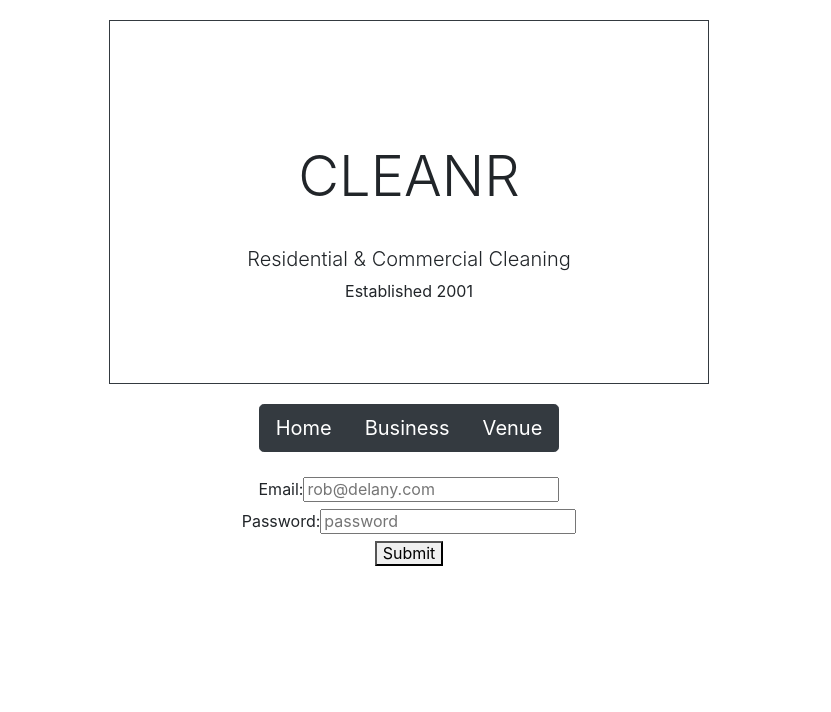
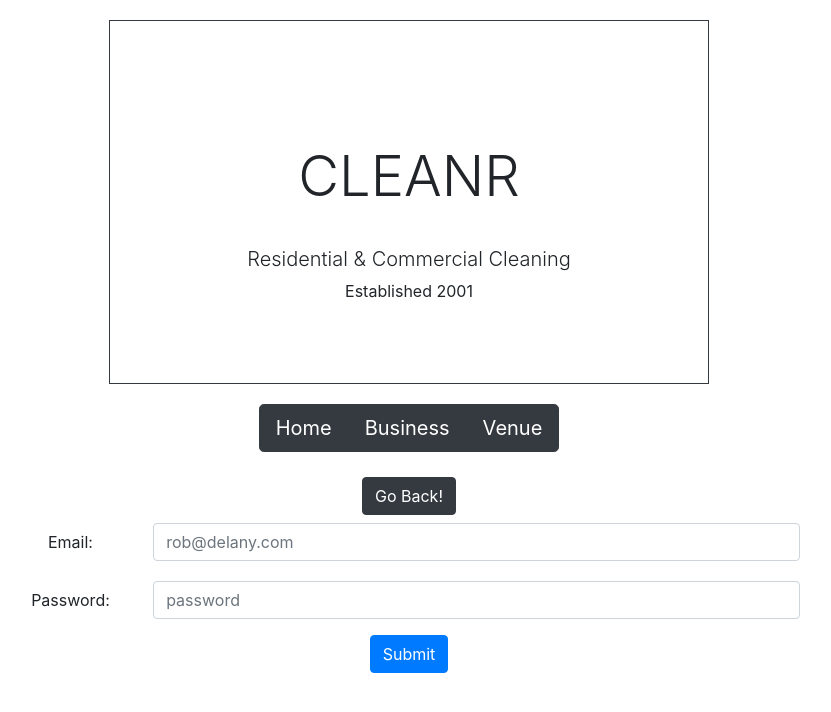
Before and after one commit to chosafine/CLEANR, a React (Create React App) app in the folder client/: page / in a window 1280 px wide. Both pictures are taken after a click on the button "Login". Shown: the top 712 px of the page, without its empty margins (231-1062 px from the left). Built offline with nearby package versions, Linux system fonts and the light colour scheme.

Commit message:
updating styling

```diff
--- a/client/package.json
+++ b/client/package.json
@@ -6,6 +6,7 @@
     "axios": "^0.19.2",
     "formik": "^2.1.4",
     "rc-calendar": "^9.15.9",
+    "rc-time-picker": "^3.7.3",
     "react": "^16.12.0",
     "react-dom": "^16.12.0",
     "react-redux": "^7.2.0",
--- a/client/public/index.html
+++ b/client/public/index.html
@@ -10,7 +10,12 @@
       content="A useful utility for managing clients, taking payment, and scheduling / doing estimates for services."
     />
     <link rel="apple-touch-icon" href="%PUBLIC_URL%/logo192.png" />
-    <link rel="stylesheet" href="https://stackpath.bootstrapcdn.com/bootstrap/4.4.1/css/bootstrap.min.css" integrity="sha384-Vkoo8x4CGsO3+Hhxv8T/Q5PaXtkKtu6ug5TOeNV6gBiFeWPGFN9MuhOf23Q9Ifjh" crossorigin="anonymous">
+    <link
+      rel="stylesheet"
+      href="https://stackpath.bootstrapcdn.com/bootstrap/4.4.1/css/bootstrap.min.css"
+      integrity="sha384-Vkoo8x4CGsO3+Hhxv8T/Q5PaXtkKtu6ug5TOeNV6gBiFeWPGFN9MuhOf23Q9Ifjh"
+      crossorigin="anonymous"
+    />
     <link
       rel="stylesheet"
       href="https://cdnjs.cloudflare.com/ajax/libs/normalize/8.0.1/normalize.min.css"
--- a/client/src/components/Authentication/authentication.css
+++ b/client/src/components/Authentication/authentication.css
@@ -1,10 +1,10 @@
 .company-auth {
-  position:relative;
-  bottom:0px;
+  position: relative;
+  bottom: 0px;
   margin: 0 auto;
   padding: 25px;
   width: 75%;
 }
 .center {
-  text-align:center
+  text-align: center;
 }
--- a/client/src/components/Authentication/authentication.js
+++ b/client/src/components/Authentication/authentication.js
@@ -26,18 +26,37 @@ class Authentication extends React.Component {
     });
   };
 
+    displayReset = () => {
+    this.setState({
+      showLogin: false,
+      showSignup: false,
+    });
+  };
+
   render() {
+    const goBack = (
+      <button
+        type="button"
+        className="btn btn-dark mb-2"
+        onClick={this.displayReset}
+      >
+        Go Back!
+      </button>
+    );
+
     let authenticationPage = null;
 
     if (this.state.showLogin) {
       authenticationPage = (
         <div className="center company-auth">
+        {goBack}
           <Login />
         </div>
       );
     } else if (this.state.showSignup) {
       authenticationPage = (
         <div className="center company-auth">
+        {goBack}
           <Signup />
         </div>
       );
@@ -47,7 +66,7 @@ class Authentication extends React.Component {
           <button
             type="button"
             className="btn btn-secondary"
-            style={{margin: '10px'}}
+            style={{ margin: "10px" }}
             onClick={this.displaySignup}
           >
             Sign Up
@@ -55,17 +74,17 @@ class Authentication extends React.Component {
           <button
             type="button"
             className="btn btn-secondary"
-            style={{margin: '10px'}}
+            style={{ margin: "10px" }}
             onClick={this.displayLogin}
           >
             Login
           </button>
         </div>
-    );
+      );
+    }
+
+    return <div>{authenticationPage}</div>;
   }
-
-   return <div>{authenticationPage}</div>;
-   }
 }
 
 export default Authentication;
--- a/client/src/components/Authentication/login.js
+++ b/client/src/components/Authentication/login.js
@@ -39,29 +39,39 @@ function Login() {
           isSubmitting
         }) => (
           <form onSubmit={handleSubmit}>
-            <label htmlFor="email">Email:</label>
+          <div className="form-group row">
+            <label className="col-sm-2 col-form-label" htmlFor="email">Email:</label>
+            <div class="col-sm-10">
             <input
+              className="form-control"
               type="email"
               name="email"
+              id="email"
               placeholder="rob@delany.com"
               onChange={handleChange}
               onBlur={handleBlur}
               value={values.email}
             />
-            <br />
-            {errors.email && touched.email && errors.email}
-            <label htmlFor="password"> Password:</label>
+            <small id="emailHelp" class="form-text text-muted">{errors.email && touched.email && errors.email}</small>
+            </div>
+            </div>
+            <div className="form-group row">
+            <label className="col-sm-2 col-form-label" htmlFor="password">Password:</label>
+            <div class="col-sm-10">
             <input
+            className="form-control"
               type="password"
               name="password"
+              id="password"
               placeholder="password"
               onChange={handleChange}
               onBlur={handleBlur}
               value={values.password}
             />
             {errors.password && touched.password && errors.password}
-            <br />
-            <button type="submit" disabled={isSubmitting}>
+            </div>
+            </div>
+            <button type="submit" className="btn btn-primary" disabled={isSubmitting}>
               Submit
             </button>
           </form>
--- a/client/src/components/Authentication/signup.js
+++ b/client/src/components/Authentication/signup.js
@@ -41,8 +41,11 @@ function Signup() {
           isSubmitting
         }) => (
           <form onSubmit={handleSubmit}>
-            <label htmlFor="firstName">First Name:</label>
+         <div className="form-group row">
+            <label className="col-sm-2 col-form-label" htmlFor="firstName">First Name:</label>
+            <div class="col-sm-10">
             <input
+            className="form-control"
               type="firstName"
               name="firstName"
               placeholder="Rob"
@@ -50,9 +53,13 @@ function Signup() {
               onBlur={handleBlur}
               value={values.firstName}
             />
-            <br />
-            <label htmlFor="lastName">Last Name:</label>
+            </div>
+            </div>
+            <div className="form-group row">
+            <label className="col-sm-2 col-form-label" htmlFor="lastName">Last Name:</label>
+            <div class="col-sm-10">
             <input
+            className="form-control"
               type="lastName"
               name="lastName"
               placeholder="Delany"
@@ -60,9 +67,13 @@ function Signup() {
               onBlur={handleBlur}
               value={values.lastName}
             />
-            <br />
-            <label htmlFor="email">Email:</label>
+           </div>
+            </div>
+            <div className="form-group row">
+            <label className="col-sm-2 col-form-label" htmlFor="email">Email:</label>
+            <div class="col-sm-10">
             <input
+            className="form-control"
               type="email"
               name="email"
               placeholder="rob@delany.com"
@@ -70,10 +81,14 @@ function Signup() {
               onBlur={handleBlur}
               value={values.email}
             />
-            <br />
-            {errors.email && touched.email && errors.email}
-            <label htmlFor="password"> Password:</label>
+            <small id="emailHelp" class="form-text text-muted">{errors.email && touched.email && errors.email}</small>
+            </div>
+            </div>
+            <div className="form-group row">
+            <label className="col-sm-2 col-form-label" htmlFor="password">Password:</label>
+            <div class="col-sm-10">
             <input
+            className="form-control"
               type="password"
               name="password"
               placeholder="password"
@@ -82,8 +97,9 @@ function Signup() {
               value={values.password}
             />
             {errors.password && touched.password && errors.password}
-            <br />
-            <button type="submit" disabled={isSubmitting}>
+            </div>
+            </div>
+            <button type="submit" className="btn btn-primary" disabled={isSubmitting}>
               Submit
             </button>
           </form>
--- a/client/src/components/Card/card.css
+++ b/client/src/components/Card/card.css
@@ -1,7 +1,7 @@
 .company-card {
   width: 60%;
   border: honeydew 2px solid;
-  text-align:center;
+  text-align: center;
   margin: 0 auto;
   height: 200px;
   overflow: scroll;
--- a/client/src/components/Card/card.js
+++ b/client/src/components/Card/card.js
@@ -49,7 +49,7 @@ class Card extends React.Component {
               )
             }
             className="btn btn-primary"
-            style={{marginLeft: '10px'}}
+            style={{ marginLeft: "10px" }}
           >
             {choice.value}
           </button>
```
Also changed, not shown: client/src/components/Header/header.css (+5 -5 lines), client/src/components/Hero Button/hero.css (+4 -4 lines), client/src/components/Hero Button/hero.js (+10 -2 lines), client/src/App.css (line endings or trailing spaces), 1 other file (tests, documents, lock files or other folders).
